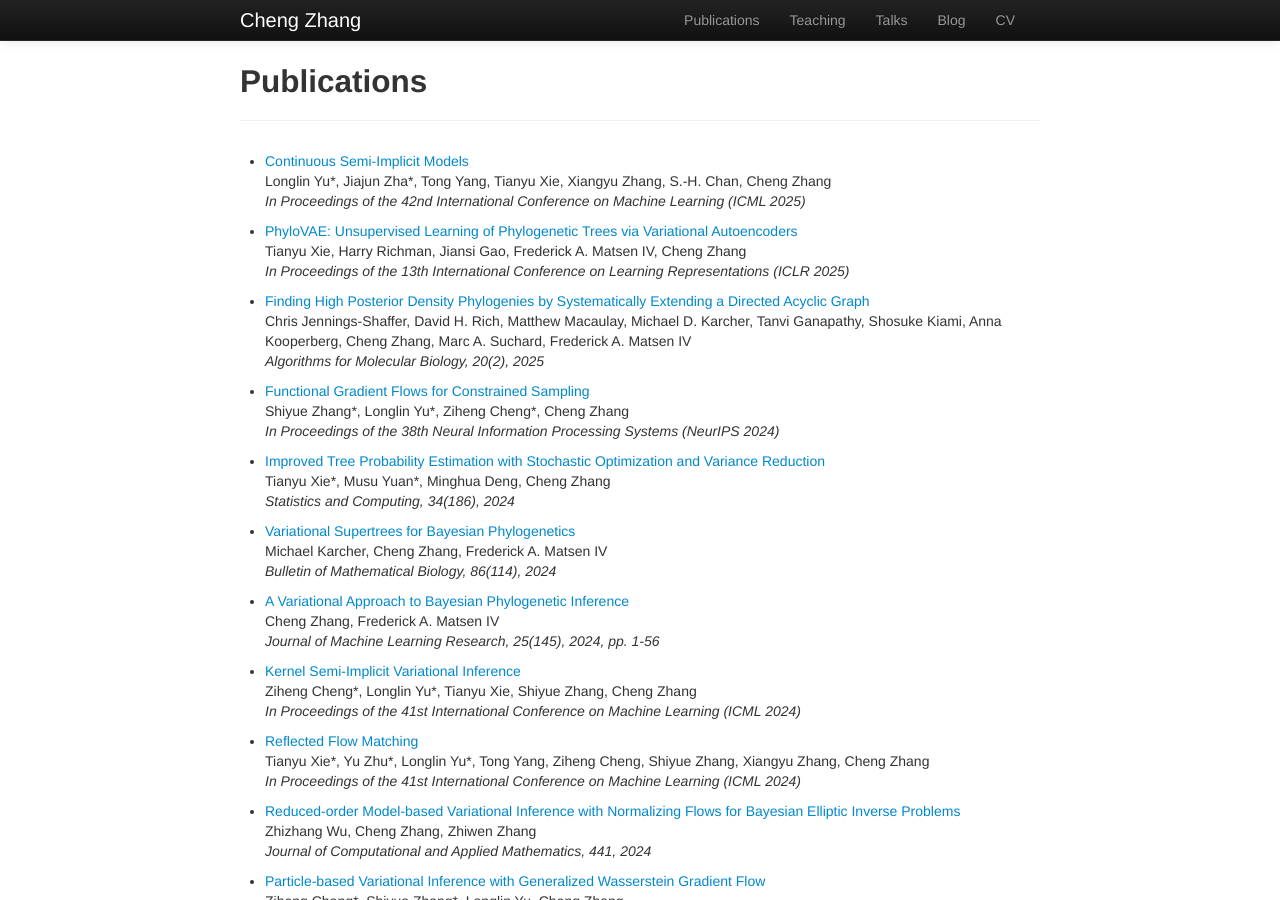
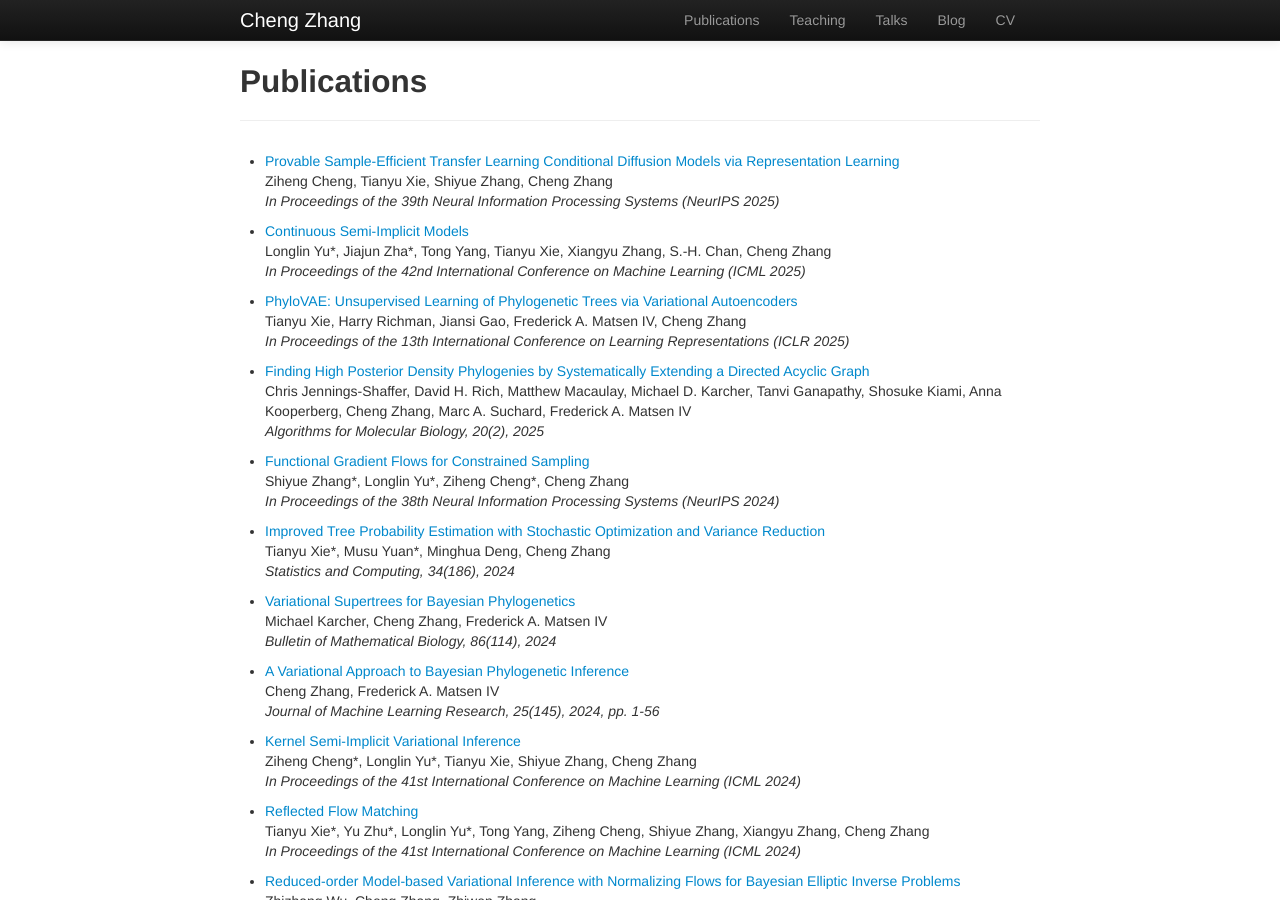
Before and after one commit to zcrabbit/zcrabbit.github.io, a Jekyll site: the page built from pages/publications.md, in a window 1280 px wide and 900 px high. Built offline with Jekyll 4.4.1, drawn with Linux system fonts in a browser that asks for light colours.

Commit message:
lecture 4 out

```diff
--- a/pages/publications.md
+++ b/pages/publications.md
@@ -2,6 +2,10 @@
 layout: page
 title: Publications
 ---
+
+- [Provable Sample-Efficient Transfer Learning Conditional Diffusion Models via Representation Learning](https://arxiv.org/pdf/2502.04491)
+Ziheng Cheng, Tianyu Xie, Shiyue Zhang, Cheng Zhang
+_In Proceedings of the 39th Neural Information Processing Systems (NeurIPS 2025)_
 
 - [Continuous Semi-Implicit Models](https://arxiv.org/pdf/2506.06778)
 Longlin Yu\*, Jiajun Zha\*, Tong Yang, Tianyu Xie, Xiangyu Zhang, S.-H. Chan, Cheng Zhang
```
Also changed, not shown: courses/smcm-f25.md (+1 -0 lines), 3 other files.
